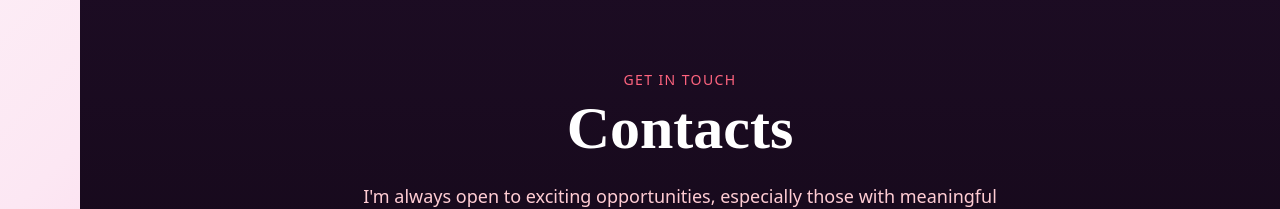
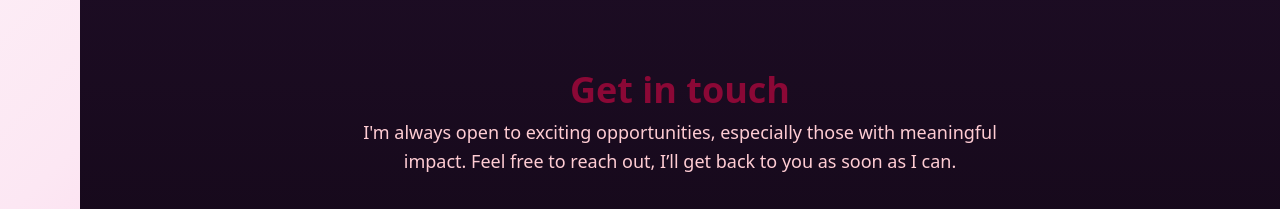
Before and after one commit to lebit-L1X/myportofolio, a Vue app: page / in a window 1280 px wide. Shown: the part 3498-3707 px from the top of the page. Built offline with nearby package versions, Linux system fonts and the light colour scheme.

Commit message:
changed fonts in contact form

```diff
--- a/src/sections/Contact.vue
+++ b/src/sections/Contact.vue
@@ -1,10 +1,7 @@
 <template>
   <section class="py-20 px-6 bg-gradient-to-t from-[#140818] to-[#1c0c23] text-white relative text-center">
-  <h3 class="text-rose-400 font-medium text-sm uppercase tracking-widest mb-2">
+<h2 class="text-4xl font-bold text-rose-900 mb-2">
     Get in touch
-  </h3>
-  <h2 class="text-5xl md:text-6xl font-bold mb-6 font-[Quicksand]">
-    Contacts
   </h2>
   <p class="text-lg max-w-2xl mx-auto text-rose-200 mb-10 leading-relaxed">
     I'm always open to exciting opportunities, especially those with meaningful impact. Feel free to reach out, I’ll get back to you as soon as I can.
```
